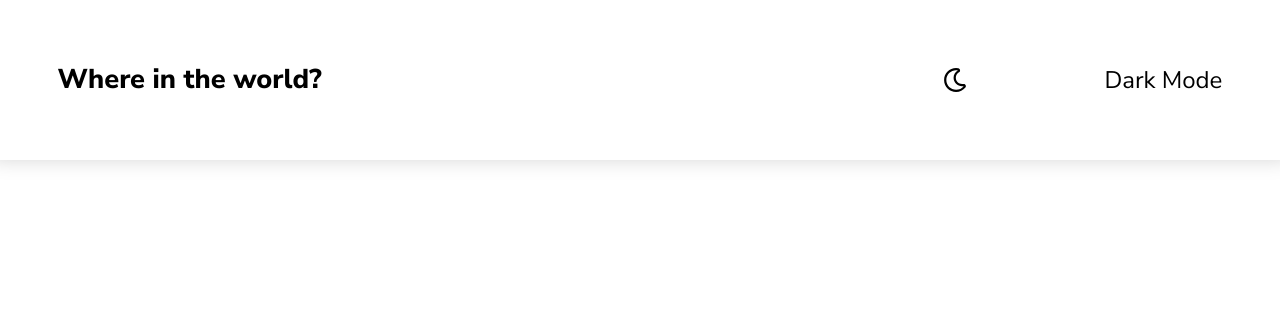
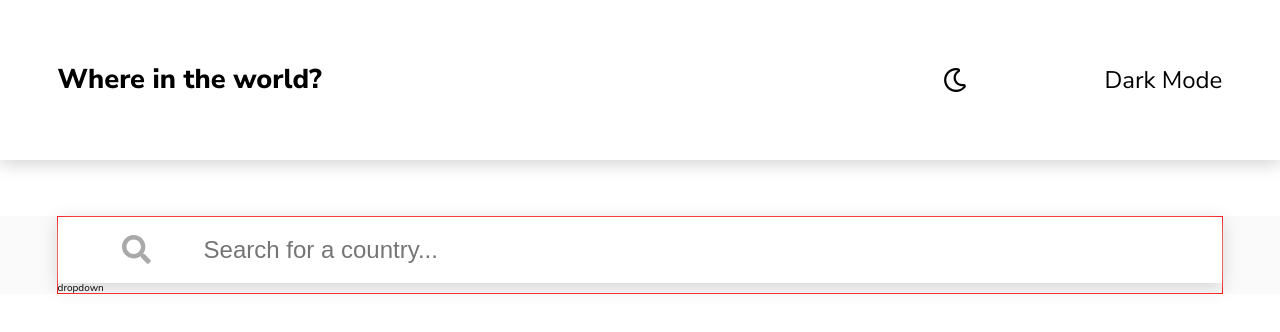
Before and after one commit to korynewton/react-country-search, a React (Create React App) app: page / in a window 1280 px wide. Shown: the top 332 px of the page. Built offline with nearby package versions, Linux system fonts and the light colour scheme.

Commit message:
text search interface

```diff
--- a/src/App.js
+++ b/src/App.js
@@ -1,6 +1,8 @@
 import React from 'react';
 import Header from './components/Header/HeaderComponent';
 import { GlobalStyles } from './App.styles';
+import { MainContainer } from './styles/Main/mainContainer.styles';
+import FilterComponent from './components/Filter/Filter.component';
 
 class App extends React.Component {
   state = {
@@ -17,6 +19,9 @@ class App extends React.Component {
     return (
       <GlobalStyles>
         <Header isDarkMode={isDarkMode} toggleMode={toggleMode} />
+        <MainContainer>
+          <FilterComponent />
+        </MainContainer>
       </GlobalStyles>
     );
   }
--- /dev/null
+++ b/src/components/Filter/Filter.component.jsx
@@ -0,0 +1,15 @@
+import React from 'react';
+import TextFilter from './TextFilter.component';
+import RegionFilter from './RegionFilter.component';
+import FilterContainer from '../../styles/Main/Filter/FilterContainer.styles';
+
+export const FilterComponent = () => {
+  return (
+    <FilterContainer>
+      <TextFilter />
+      <RegionFilter />
+    </FilterContainer>
+  );
+};
+
+export default FilterComponent;
--- /dev/null
+++ b/src/components/Filter/RegionFilter.component.jsx
@@ -0,0 +1,11 @@
+import React from 'react';
+
+const RegionFilter = () => {
+  return (
+    <div>
+      <h4>dropdown</h4>
+    </div>
+  );
+};
+
+export default RegionFilter;
--- /dev/null
+++ b/src/components/Filter/TextFilter.component.jsx
@@ -0,0 +1,24 @@
+import React from 'react';
+import {
+  FilterTextInput,
+  TextFilterContainer,
+  SearchIconDiv
+} from '../../styles/Main/Filter/TextFilter.styles';
+import { SearchIcon } from './../Shared/Icon.components';
+const TextFilter = () => {
+  return (
+    <TextFilterContainer>
+      <SearchIconDiv>
+        <SearchIcon />
+      </SearchIconDiv>
+      <FilterTextInput
+        type="text"
+        name="name"
+        id="name"
+        placeholder="Search for a country..."
+      />
+    </TextFilterContainer>
+  );
+};
+
+export default TextFilter;
--- a/src/components/Header/HeaderComponent.jsx
+++ b/src/components/Header/HeaderComponent.jsx
@@ -1,5 +1,5 @@
 import React from 'react';
-import ModeIcon from './ModeIcons';
+import { ModeIcon } from './../Shared/Icon.components';
 import {
   StyledHeaderDiv,
   StyledH2,
--- a/src/components/Header/ModeIcons.jsx
+++ b/src/components/Shared/Icon.components.jsx
@@ -3,12 +3,15 @@ import { StyledH4, ModeDiv } from '../../styles/Header/Header.styles';
 
 import { FontAwesomeIcon } from '@fortawesome/react-fontawesome';
 import { library } from '@fortawesome/fontawesome-svg-core';
-import { faMoon as lightMode } from '@fortawesome/free-solid-svg-icons';
+import {
+  faMoon as lightMode,
+  faSearch
+} from '@fortawesome/free-solid-svg-icons';
 import { faMoon as darkMode } from '@fortawesome/free-regular-svg-icons';
 
 library.add(darkMode, lightMode);
 
-const ModeIcon = ({ isDarkMode, toggleMode }) => {
+export const ModeIcon = ({ isDarkMode, toggleMode }) => {
   const icon = isDarkMode ? lightMode : darkMode;
   return (
     <ModeDiv onClick={toggleMode}>
@@ -18,4 +21,10 @@ const ModeIcon = ({ isDarkMode, toggleMode }) => {
   );
 };
 
-export default ModeIcon;
+export const SearchIcon = () => {
+  return (
+    <div>
+      <FontAwesomeIcon icon={faSearch} />
+    </div>
+  );
+};
--- a/src/styles/Header/Header.styles.js
+++ b/src/styles/Header/Header.styles.js
@@ -1,5 +1,5 @@
 import styled from 'styled-components';
-import { fontWeightHeavy } from '../../styles/variables';
+import { fontWeightHeavy, boxShadow } from '../../styles/variables';
 
 export const StyledH2 = styled.h2`
   font-size: 1.7rem;
@@ -28,5 +28,5 @@ export const ModeDiv = styled.div`
 
 export const HeaderContainer = styled.div`
   width: 100%;
-  box-shadow: 0 -10px 20px 9px lightgrey;
+  box-shadow: ${boxShadow};
 `;
--- /dev/null
+++ b/src/styles/Main/Filter/FilterContainer.styles.js
@@ -0,0 +1,11 @@
+import styled from 'styled-components';
+
+const FilterContainer = styled.div`
+    display flex;
+    flex-direction: column;
+    border: 1px solid red;
+    max-width: 91%;
+    margin: 0 auto;
+`;
+
+export default FilterContainer;
--- /dev/null
+++ b/src/styles/Main/Filter/TextFilter.styles.js
@@ -0,0 +1,29 @@
+import styled from 'styled-components';
+import { boxShadow } from '../../variables';
+
+export const FilterTextInput = styled.input`
+  width: 100%;
+  height: 30px;
+  width: 65%;
+  font-size: 1.5rem;
+  height: 4rem;
+  margin-left: 1.2rem;
+  cursor: text;
+  border: none;
+  background: white;
+`;
+
+export const TextFilterContainer = styled.div`
+  display: flex;
+  justify-content: align-start;
+  align-items: center;
+  background: white;
+  box-shadow: ${boxShadow};
+`;
+
+export const SearchIconDiv = styled.div`
+  font-size: 1.8rem;
+  color: darkgray;
+  padding: 0px 2rem;
+  margin-left: 2rem;
+`;
--- /dev/null
+++ b/src/styles/Main/mainContainer.styles.js
@@ -0,0 +1,9 @@
+import styled from 'styled-components';
+import { veryLightGrayBackground } from '../variables';
+
+export const MainContainer = styled.div`
+  margin-left: auto;
+  margin-right: auto;
+  background: ${veryLightGrayBackground};
+  margin-top: 3.5rem;
+`;
--- a/src/styles/variables.js
+++ b/src/styles/variables.js
@@ -13,3 +13,5 @@ export const homePageFontSize = '14px;';
 export const fontWeightLight = '300;';
 export const fontWeightMedium = '600;';
 export const fontWeightHeavy = '800;';
+
+export const boxShadow = '0px 4px 17px 0px lightgrey;';
```
Also changed, not shown: src/components/Filter/FilterComponent.jsx (deleted).
